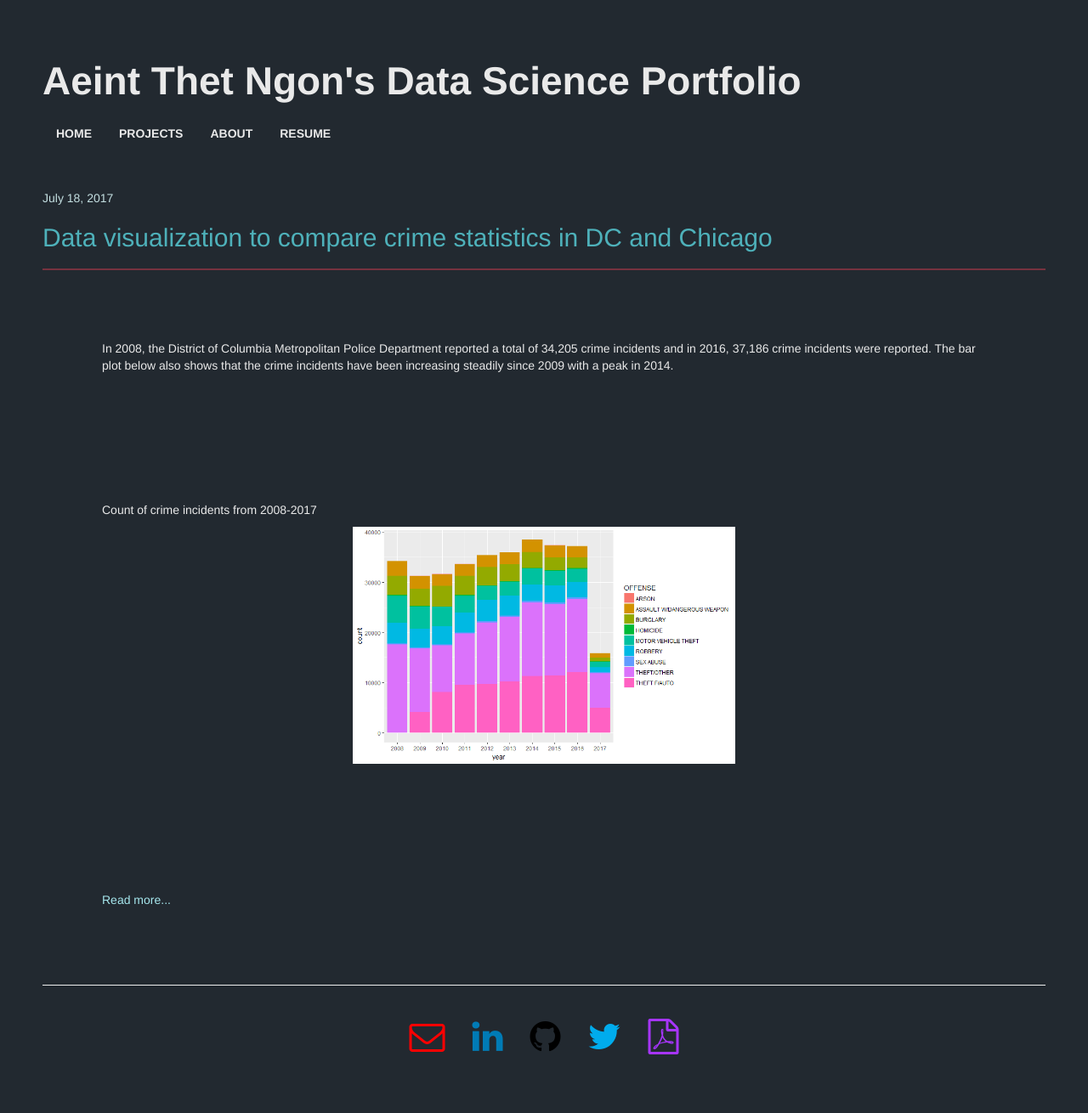
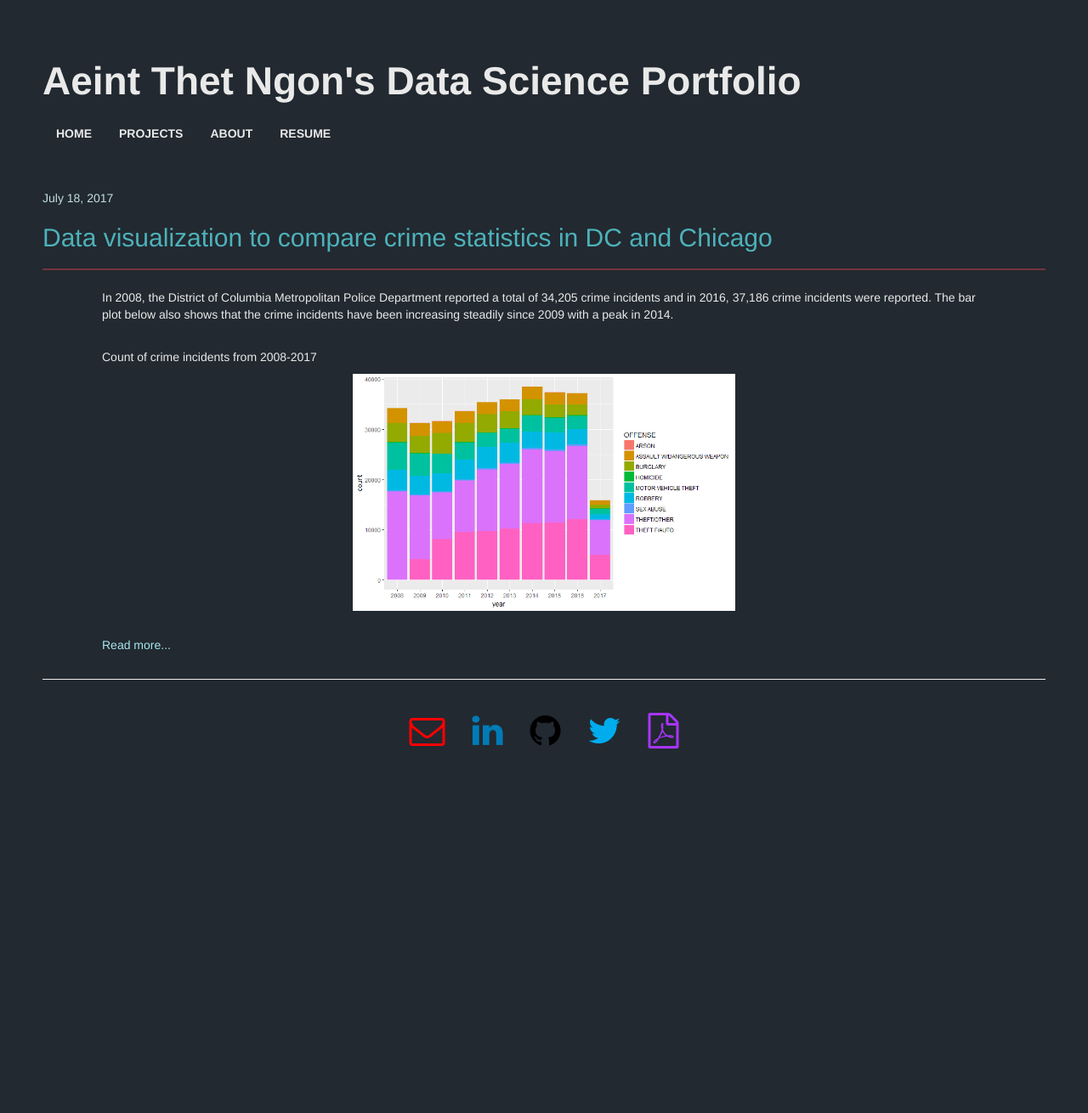
Before and after one commit to aeintngon/old-webpage, a Jekyll site: the page built from index.html, in a window 1280 px wide. Shown: the whole page at 85% size. Built offline with Jekyll 4.4.1, drawn with Linux system fonts in a browser that asks for light colours; nearby versions of some CDN libraries; after the commit the page ends 950 px from its top, so only the background shows below that.

Commit message:
padding update

```diff
--- a/CSS/styles.css
+++ b/CSS/styles.css
@@ -75,7 +75,7 @@
 
 .content {
 	text-align:left;
-	padding:70px;
+	padding:10px 70px 10px 70px;
 	color:#E9E9E9;
 }
 
```
